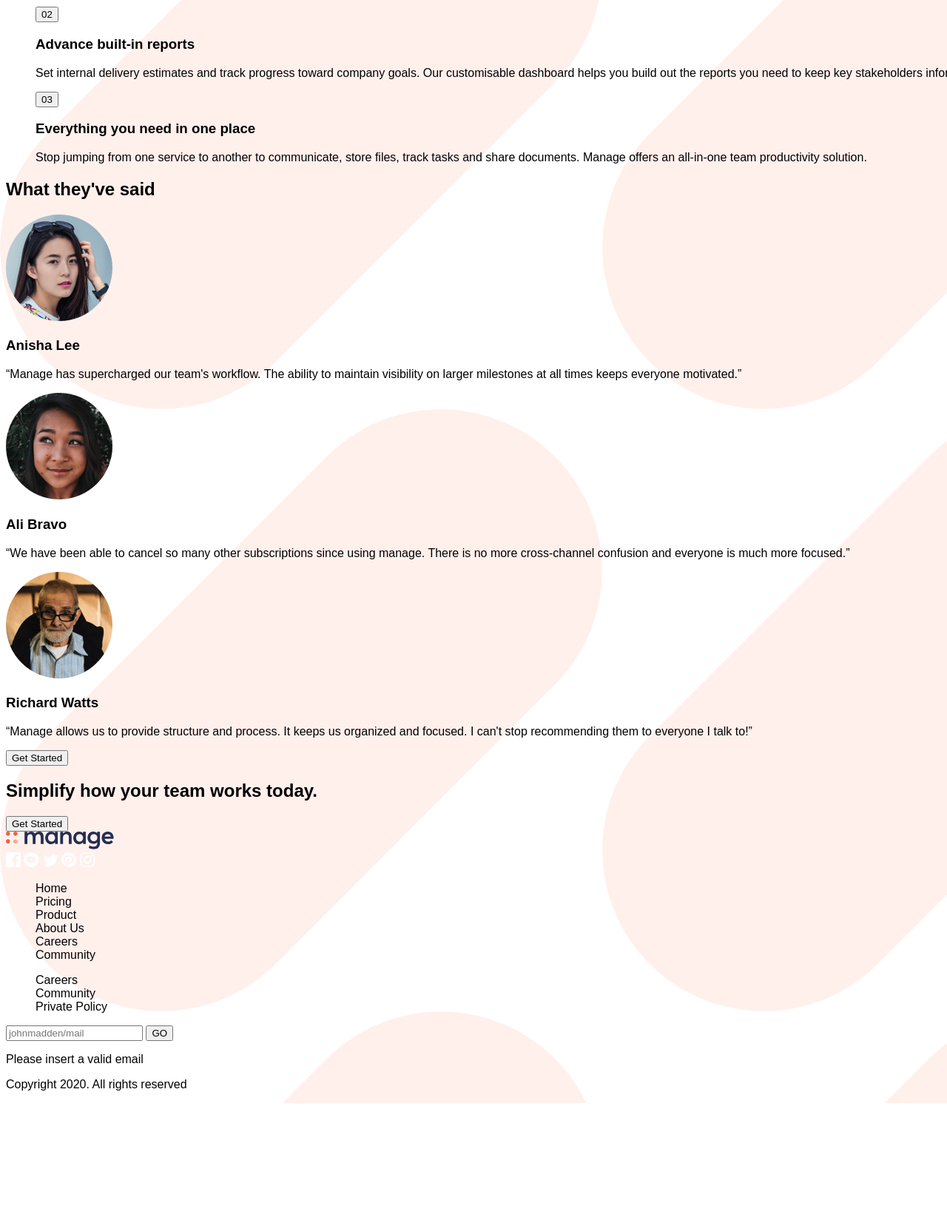
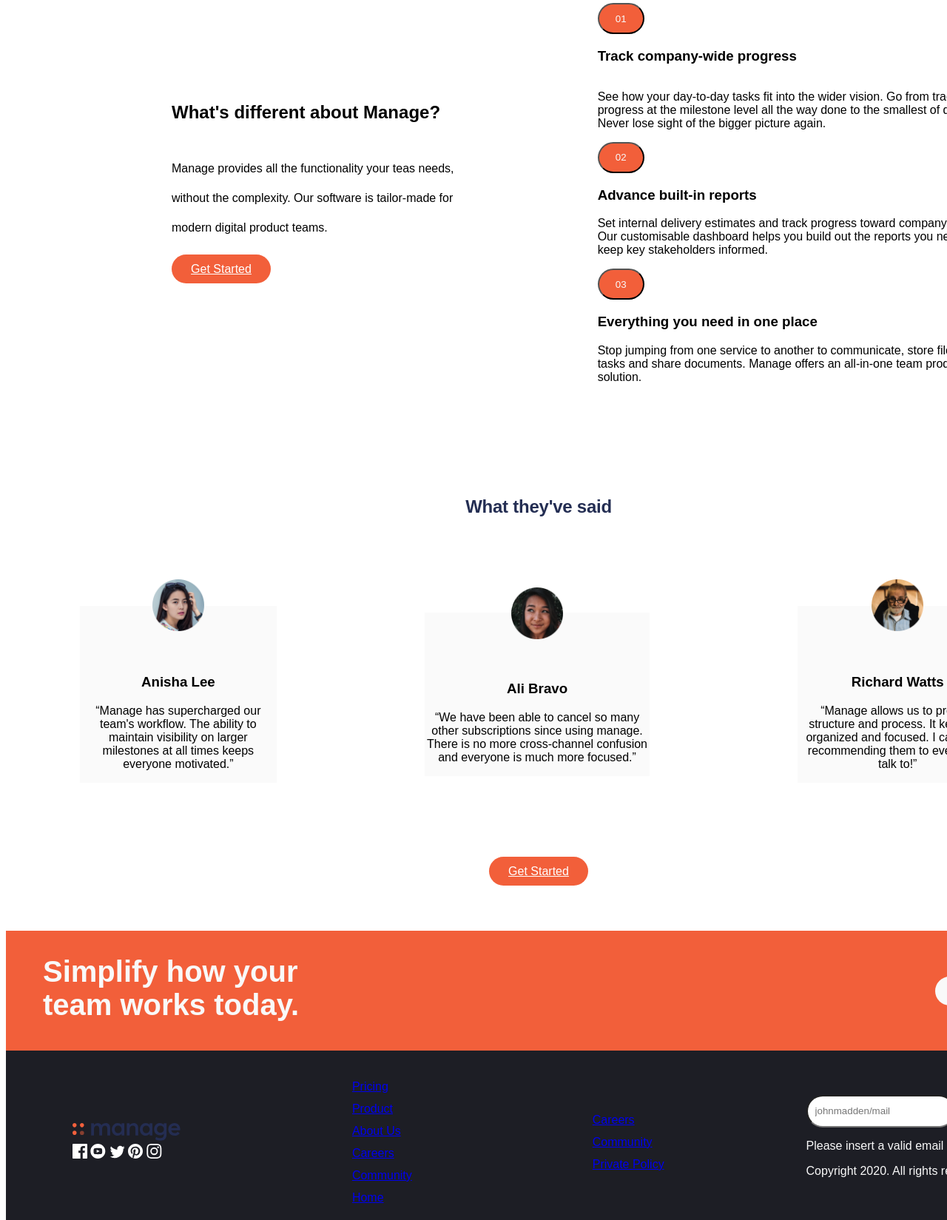
Before and after one commit to martinacha/Examen_Front, a plain HTML site: page Martina-Cha/index.html in a window 1280 px wide. Shown: the part 1075-2724 px from the top of the page at 74% size. Before the commit the page ends 2566 px from the top, so only its background shows below. Drawn offline with Linux system fonts and the light colour scheme.

Commit message:
agregue css

```diff
--- a/Martina-Cha/index.html
+++ b/Martina-Cha/index.html
@@ -14,18 +14,16 @@
   <body>
     <!-- header es la barra de navegacion con el logo de manage y el boton de get started-->
     <header>
-      <nav id="BarraNavegacion">
+      <nav class="BarraNavegacion">
         <img src="/imagenes/logo.svg" alt="logo" />
         <ul type="none">
-          <li>Pricing</li>
-          <li>Product</li>
-          <li>About Us</li>
-          <li>Careers</li>
-          <li>Community</li>
+          <li><a href="index.html">Pricing</a></li>
+          <li><a href="index.html">Product</a></li>
+          <li><a href="index.html">About Us</a></li>
+          <li><a href="index.html">Careers</a></li>
+          <li><a href="index.html">Community</a></li>
         </ul>
-        <a class="get started" href="index.html"
-          ><button type="button">Get Started</button></a
-        >
+        <a class="getStarted" href="index.html">Get Started</a>
       </nav>
     </header>
 
@@ -38,7 +36,7 @@
             Manage makes it simple for software teams to plan day-to-day tasks
             while keeping the larger team goals in view.
           </p>
-          <a class="get started" href="index.html"><button type="button">Get Started</button></a>
+          <a class="getStarted" href="index.html">Get Started</a>
         </div>
         <!-- graficos es la imagen grande de graficos  -->
         <div class="graficos">
@@ -57,7 +55,7 @@
             complexity. Our software is tailor-made for modern digital product
             teams.
           </p>
-          <a class="get started" href="index.html"><button type="button">Get Started</button></a>
+          <a class="getStarted" href="index.html">Get Started</a>
         </div>
         <!-- Lista numerada de Funciones de Manage  -->
         <div class="ListaOrdenada">
@@ -66,6 +64,8 @@
               <li>
                 <button>01</button>
                 <h3>Track company-wide progress</h3>
+            </div>
+            <div>
                 <p>
                   See how your day-to-day tasks fit into the wider vision. Go
                   from tracking progress at the milestone level all the way done
@@ -100,96 +100,102 @@
         </div>
       </section>
 
-      <section class="Reviews">
       <!-- Reviews de la people -->
-        <h2>What they've said</h2>
+      <h2 class="opiniones">What they've said</h2>
       <!-- ANISHA LEE -->
+      <section class="reviews">
         <div class="seccion">
           <div class="Opinion">
-                <img src="/imagenes/avatar-anisha.png" alt="Anisha Lee">
+            <img src="/imagenes/avatar-anisha.png" alt="Anisha Lee" class="pic" />
+
             <h3>Anisha Lee</h3>
             <p>
-                    “Manage has supercharged our team's workflow. The ability to maintain
-                    visibility on larger milestones at all times keeps everyone motivated.”
+              “Manage has supercharged our team's workflow. The ability to
+              maintain visibility on larger milestones at all times keeps
+              everyone motivated.”
             </p>
         </div>
         </div>
         <!-- ALI BRAVO -->
         <div class="seccion">
           <div class="Opinion">
-                <img src="/imagenes/avatar-ali.png" alt="Ali Bravo">
+            <img src="/imagenes/avatar-ali.png" alt="Ali Bravo" class="pic"/>
             <h3>Ali Bravo</h3>
             <p>
-                    “We have been able to cancel so many other subscriptions since using manage.
-                    There is no more cross-channel confusion and everyone is much more focused.”
+              “We have been able to cancel so many other subscriptions since
+              using manage. There is no more cross-channel confusion and
+              everyone is much more focused.”
             </p>
         </div>
         </div>
         <!-- Richard Watts -->
         <div class="seccion">
           <div class="Opinion">
-                <img src="/imagenes/avatar-richard.png" alt="Richard Watts">
+            <img src="/imagenes/avatar-richard.png" alt="Richard Watts" class="pic"/>
             <h3>Richard Watts</h3>
             <p>
-                    “Manage allows us to provide structure and process. It keeps us organized and focused.
-                    I can't stop recommending them to everyone I talk to!”
+              “Manage allows us to provide structure and process. It keeps us
+              organized and focused. I can't stop recommending them to everyone
+              I talk to!”
             </p>
         </div>
         </div>
-
+      </section>
       <!-- Boton de get started -->
 
-        <div class="get started">
-            <a class="get started" href="index.html"><button type="button">Get Started</button></a>
+      <div id="boton">
+        <a class="getStarted" href="index.html">Get Started</a>
       </div>
       <!-- FRANJA NARANJA -->
       <section class="franja_naranja">
         <h2>Simplify how your team works today.</h2>
-            <a class="get started" href="index.html"><button type="button">Get Started</button></a>
+        <a class="getStartedBlanco" href="index.html">Get Started</a>
       </section>
 
       <!-- FRANJA NEGRA (FOOTER) -->
 
       <footer>
         <div>
-                <img src="/imagenes/logo.svg" alt="logo" />
+          <img src="/imagenes/logo.svg" alt="logo" class="imgFooter" />
           <div>
-                    <img src="/imagenes/icon-facebook.svg" alt="faceook">
-                    <img src="/imagenes/icon-youtube.svg" alt="youtube">
-                    <img src="/imagenes/icon-twitter.svg" alt="twitter">
-                    <img src="/imagenes/icon-pinterest.svg" alt="pinterest">
-                    <img src="/imagenes/icon-instagram.svg" alt="insta">
+            <img src="/imagenes/icon-facebook.svg" alt="faceook" />
+            <img src="/imagenes/icon-youtube.svg" alt="youtube" />
+            <img src="/imagenes/icon-twitter.svg" alt="twitter" />
+            <img src="/imagenes/icon-pinterest.svg" alt="pinterest" />
+            <img src="/imagenes/icon-instagram.svg" alt="insta" />
           </div>
         </div>
-            <nav>
+        <div>
           <ul type="none">
-                  <li>Home</li>
-                  <li>Pricing</li>
-                  <li>Product</li>
-                  <li>About Us</li>
-                  <li>Careers</li>
-                  <li>Community</li>
+            <li><a href="index.html">Pricing</a></li>
+            <li><a href="index.html">Product</a></li>
+            <li><a href="index.html">About Us</a></li>
+            <li><a href="index.html">Careers</a></li>
+            <li><a href="index.html">Community</a></li>
+            <li><a href="index.html">Home</a></li>
           </ul>
-              </nav>
-            <nav>
+        </div>
+        <div>
           <ul type="none">
-                  <li>Careers</li>
-                  <li>Community</li>
-                  <li>Private Policy</li>
+            <li><a href="index.html">Careers</a></li>
+            <li><a href="index.html">Community</a></li>
+            <li><a href="index.html">Private Policy</a></li>
           </ul>
-            </nav>
+        </div>
 
         <div>
           <form action="index.html"></form>
-            <input type="email" name="" id="email" placeholder="johnmadden/mail">
-            <button type="submit">
-                GO
-            </button>
+          <input
+            type="email"
+            name=""
+            id="email"
+            placeholder="johnmadden/mail"
+          />
+          <button type="submit">GO</button>
           <p class="email">Please insert a valid email</p>
           <p class="copyright">Copyright 2020. All rights reserved</p>
         </div>
       </footer>
-
     </main>
   </body>
 </html>
--- a/Martina-Cha/styles.css
+++ b/Martina-Cha/styles.css
@@ -1,5 +1,221 @@
+
+* {
+    box-sizing: border-box;
+}
 body{
+    display: flex;
+    flex-direction: column;
     width: 1440px;
     background-image: url(/imagenes/bg-tablet-pattern.svg);
+    background-repeat: no-repeat;
     font-family: 'Be Vietnam Pro', sans-serif;
+    font-size: 14 px;
+    justify-content: space-evenly;
+    background-position: 120%-0%;
+
 }
+.header {
+    display: flex;
+    flex-direction: column;
+    flex-wrap: wrap;
+    font-weight: 500;
+}
+
+.BarraNavegacion{
+    display: flex;
+    align-items: center;
+    justify-content: space-around;
+    padding: 50px;
+    font-weight: 500;
+
+}
+
+.BarraNavegacion ul {
+    display: flex;
+
+}
+.BarraNavegacion ul li {
+    margin: 10px;
+
+}
+
+.getStarted {
+    background-color: rgb(242, 95, 58);
+    border-radius: 50px;
+    padding: 10px;
+    text-align: center;
+    width: 134px;
+    line-height: 19px;
+    color: white;
+}
+
+.seccion {
+    display: flex;
+    justify-content: space-between;
+    align-items: stretch;
+    padding: 100px;
+}
+
+h1 {
+    font-weight: 700;
+    line-height: 40px;
+    font-size: 40px;
+
+}
+
+/* Bring Everyone together */
+
+.principal{
+    display: flex;
+    flex-direction: column;
+    align-items: left;
+    border-radius: nullpx;
+    line-height: 40px;
+    padding: 10%;
+
+}
+
+.graficos{
+    display: flex;
+    flex-direction: column;
+    align-items: left;
+    border-radius: 0px;
+
+}
+
+.segunda{
+    display: flex;
+    flex-direction: column;
+    align-items: left;
+    border-radius: nullpx;
+    line-height: 40px;
+    padding: 10%;
+
+}
+
+.puntos{
+    display: flex;
+    flex-direction: row;
+
+}
+/* What they've said */
+
+.opiniones{
+    display: flex;
+    align-items: center;
+    justify-content: center;
+    letter-spacing: -0.01em;
+    color: #242E53;
+    font-weight: 700;
+}
+
+/* Bloque de opiniones/reviews */
+
+.reviews{
+    display: flex;
+    flex-direction: row;
+    align-items: center;
+    text-align: center;
+}
+
+/* Cada cajita de opinion */
+
+.Opinion{
+    background-color: #FAFAFA;
+}
+
+.pic{
+    position: relative;
+    width: 70px;
+    height: 70px;
+    top: -15%;
+}
+
+/* BOTON GET STARTED ANTES DE LO NARANJA */
+
+#boton{
+    display: flex;
+    flex-direction: column;
+    align-items: center;
+    height: 100px;
+}
+
+/* RECTANGULO NARANJA */
+
+.franja_naranja{
+    display: flex;
+    align-items: center;
+    justify-content: space-between;
+    background-color: rgb(242, 95, 58);
+    width: 1440px;
+    padding: 0px 50px;
+}
+
+.franja_naranja h2{
+    font-size: 40px;
+    font-weight: 700;
+    color: rgb(249, 249, 249);
+    width: 438px;
+    height: 96px;
+}
+
+.getStartedBlanco {
+    background-color: rgb(249, 249, 249);
+    border-radius: 50px;
+    padding: 10px;
+    text-align: center;
+    width: 134px;
+    line-height: 19px;
+    color: rgb(242, 95, 58);
+}
+
+/* FOOTER */
+
+footer{
+    background-color: rgb(29,30,37);
+    display: flex;
+    align-items: center;
+    height: 247px;
+    justify-content: space-around;
+}
+
+.imgFooter {
+
+    color: rgb(249, 249, 249);
+}
+
+footer ul {
+    margin: 12px;
+    color: rgb(249, 249, 249);
+    display: flex;
+    flex-direction: column;
+    align-items: left;
+    line-height: 30px;
+}
+form{
+    display: flex;
+}
+
+.email{
+    color: rgb(249, 249, 249);
+}
+
+.copyright{
+    color: rgb(249, 249, 249);
+}
+
+input{
+    width: 201px;
+    height: 44px;
+    border-radius: 50px;
+    padding: 10px;
+}
+
+button {
+    width: 63px;
+    height: 42px;
+    border-radius: 50px;
+    padding: 10px;
+    background-color: rgb(242, 95, 58);
+    color: rgb(249, 249, 249);
+}
```
Lines whose indentation alone changed are shown as unchanged.
